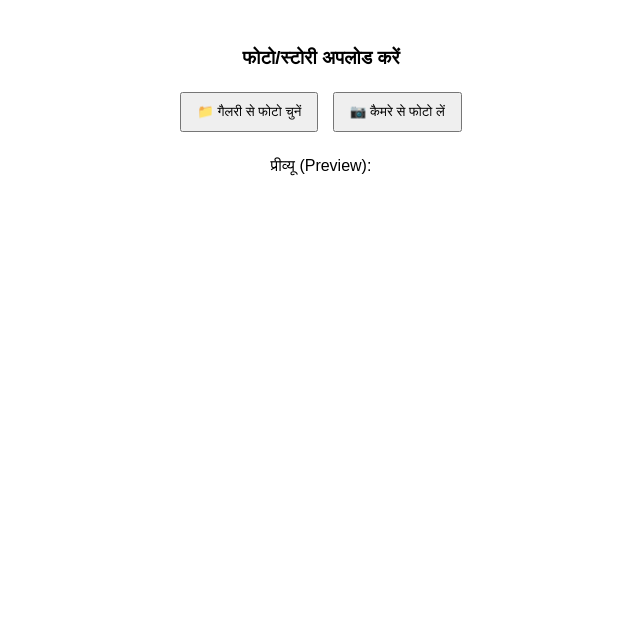
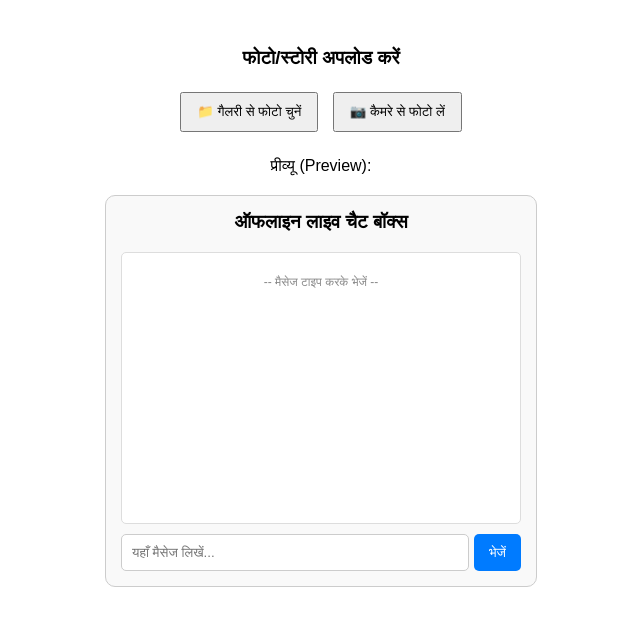
Before and after one commit to arjunrajput565678-sudo/SIN, a plain HTML site: page index.html in a window 1280 px wide. Shown: the whole page, without its empty margins (319-959 px from the left). Drawn offline with Linux system fonts and the light colour scheme.

Commit message:
Update index.html

```diff
--- a/index.html
+++ b/index.html
@@ -19,6 +19,46 @@
     <p>प्रीव्यू (Preview):</p>
     <img id="imagePreview" src="" alt="कोई फोटो सेलेक्ट नहीं की गई" style="max-width: 100%; max-height: 300px; display: none; border-radius: 8px; border: 1px solid #ccc;">
   </div>
+  <div style="max-width: 400px; margin: 20px auto; border: 1px solid #ccc; border-radius: 10px; padding: 15px; font-family: sans-serif; background-color: #f9f9f9;">
+  <h3 style="text-align: center; margin-top: 0;">ऑफलाइन लाइव चैट बॉक्स</h3>
+
+  <!-- चैट मैसेज दिखने की जगह -->
+  <div id="chatBox" style="height: 250px; border: 1px solid #ddd; background: #fff; padding: 10px; overflow-y: auto; border-radius: 5px; margin-bottom: 10px;">
+    <p style="color: #888; font-size: 12px; text-align: center;">-- मैसेज टाइप करके भेजें --</p>
+  </div>
+
+  <!-- मैसेज इनपुट और बटन -->
+  <div style="display: flex; gap: 5px;">
+    <input type="text" id="messageInput" placeholder="यहाँ मैसेज लिखें..." style="flex: 1; padding: 10px; border: 1px solid #ccc; border-radius: 5px; outline: none;">
+    <button onclick="sendMessage()" style="padding: 10px 15px; background-color: #007bff; color: white; border: none; border-radius: 5px; cursor: pointer;">भेजें</button>
+  </div>
+</div>
+
+<script>
+  function sendMessage() {
+    const input = document.getElementById('messageInput');
+    const message = input.value.trim();
+
+    if (message !== '') {
+      const chatBox = document.getElementById('chatBox');
+      const msgElement = document.createElement('div');
+
+      msgElement.style.margin = '5px 0';
+      msgElement.style.padding = '8px 12px';
+      msgElement.style.backgroundColor = '#dcf8c6';
+      msgElement.style.borderRadius = '8px';
+      msgElement.style.maxWidth = '80%';
+      msgElement.style.marginLeft = 'auto';
+      msgElement.style.fontSize = '14px';
+      msgElement.innerText = message;
+
+      chatBox.appendChild(msgElement);
+      chatBox.scrollTop = chatBox.scrollHeight;
+      input.value = '';
+    }
+  }
+</script>
+
 </div>
 
 <script>
```
